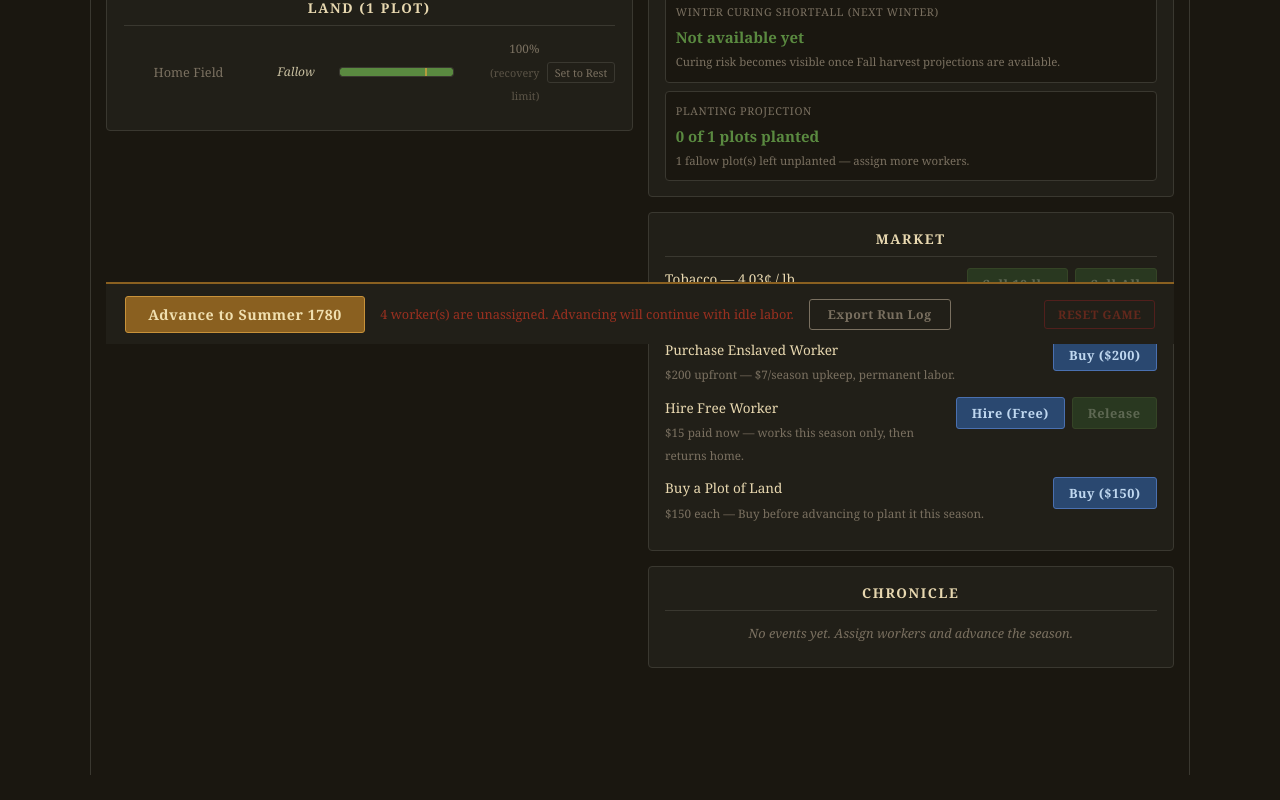
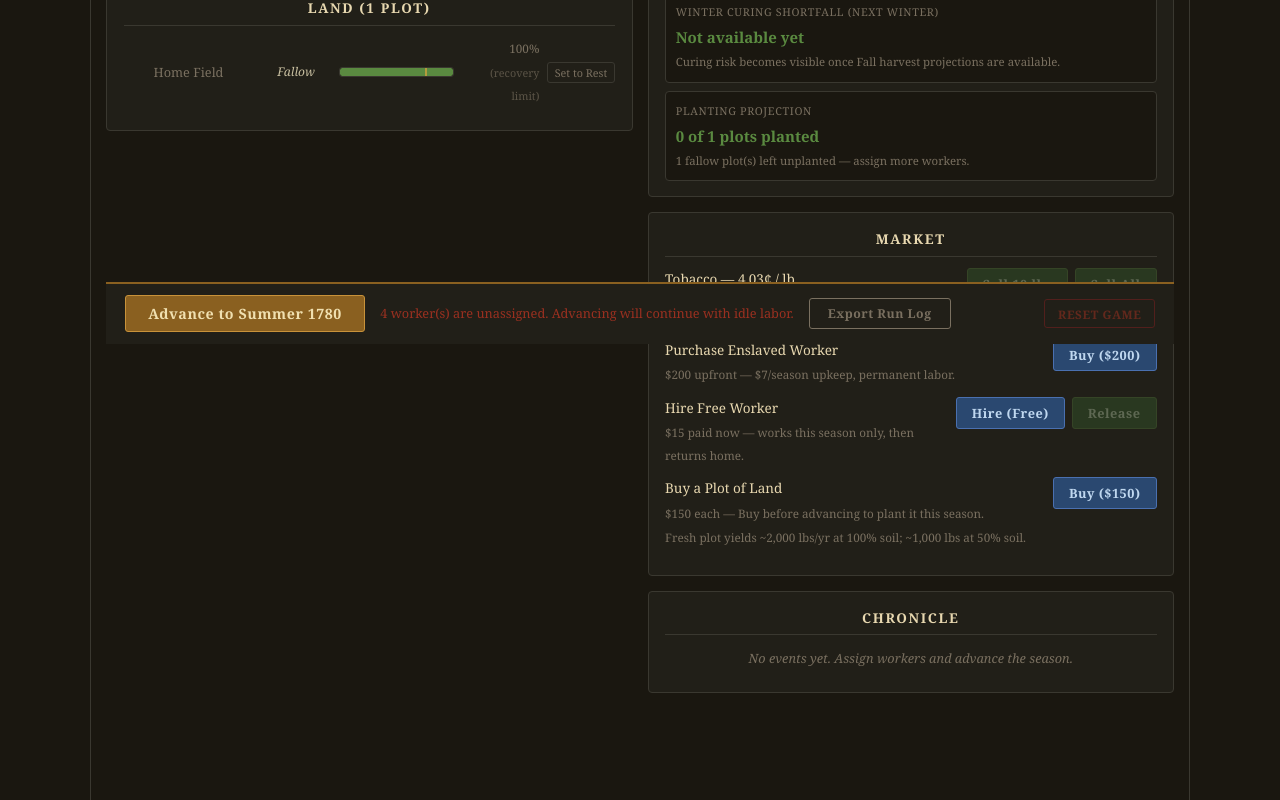
Before and after one commit to asgunawan/the-peculiar-institution, a React (Vite) app: page / in a window 1280 px wide. Shown: the part 456-1256 px from the top of the page. Before the commit the page ends 1231 px from the top, so only its background shows below. Built offline with nearby package versions, Linux system fonts and the light colour scheme.

Commit message:
feat(market): add yield context to Buy a Plot of Land description
Adds a second sub-line showing expected yield at full vs 50% soil health,
so players can make an informed purchase. Uses BASE_YIELD_PER_PLOT and
CURING_RATIO from constants (no hardcoded numbers).

```diff
--- a/src/components/MarketPanel.jsx
+++ b/src/components/MarketPanel.jsx
@@ -1,5 +1,5 @@
 // MarketPanel.jsx — Buy/sell interface: sell cured tobacco, buy workers, buy land.
-import { ENSLAVED_PURCHASE_COST, FREE_WORKER_WAGE_PER_SEASON, PLOT_COST } from "../gameLogic/constants.js";
+import { BASE_YIELD_PER_PLOT, ENSLAVED_PURCHASE_COST, FREE_WORKER_WAGE_PER_SEASON, PLOT_COST } from "../gameLogic/constants.js";
 
 const PLOT_TIMING_HINT = {
   Spring: "Buy before advancing to plant it this season.",
@@ -104,6 +104,7 @@ export default function MarketPanel({
         <div className="market-copy">
           <p className="market-item">Buy a Plot of Land</p>
           <p className="market-sub">${PLOT_COST} each &mdash; {PLOT_TIMING_HINT[season]}</p>
+          <p className="market-sub">Fresh plot yields ~{BASE_YIELD_PER_PLOT.toLocaleString()} lbs/yr at 100% soil; ~{(BASE_YIELD_PER_PLOT / 2).toLocaleString()} lbs at 50% soil.</p>
         </div>
         <button
           className="btn btn-buy"
```
